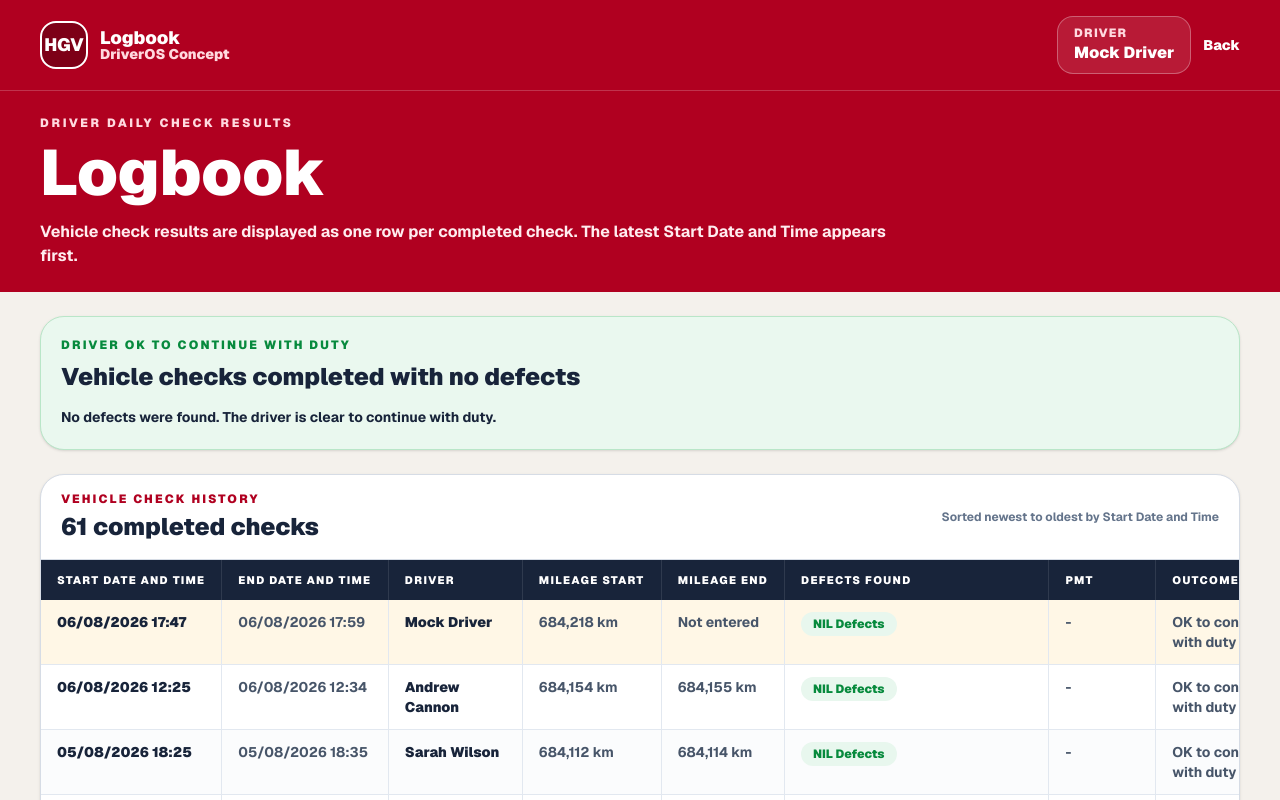
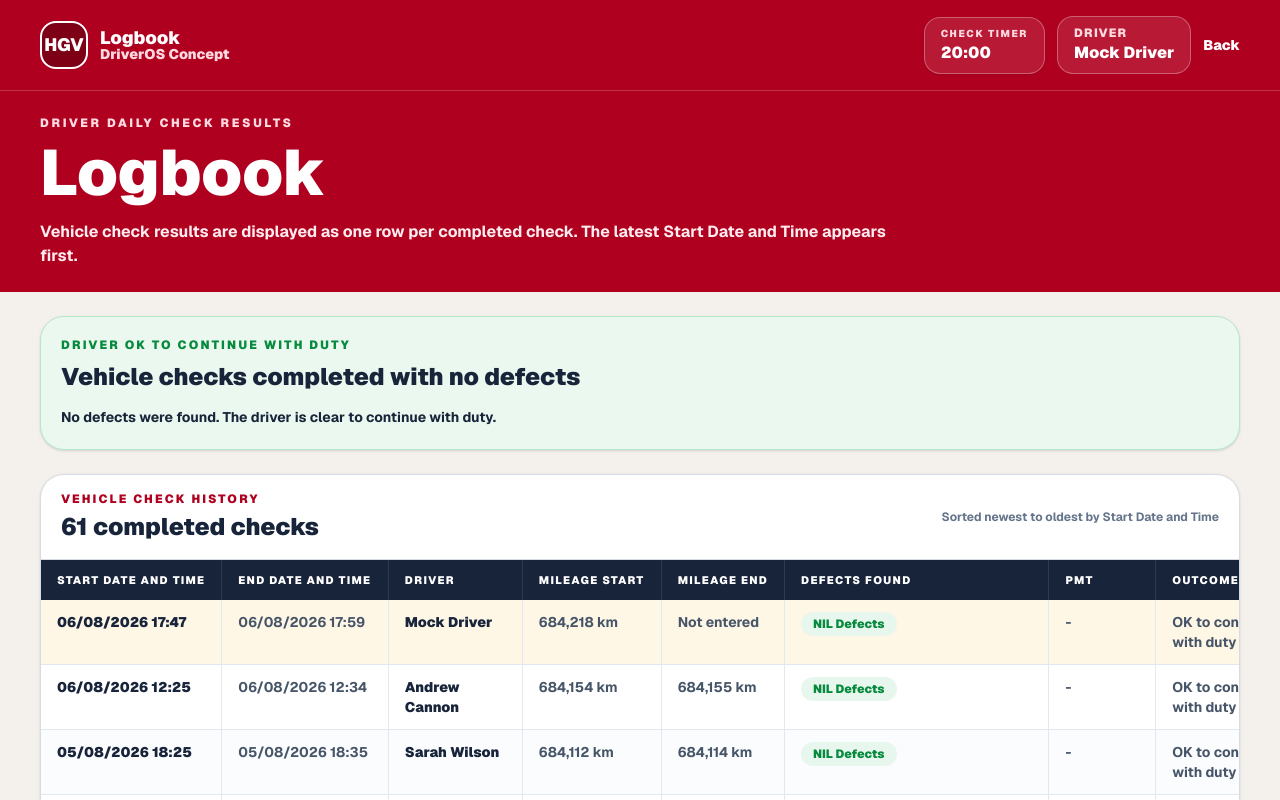
Before and after one commit to acannon76/rugby-league-supporter-web, a Next.js app: page /internal/logbook in a window 1280 px wide. Shown: the top 800 px of the page. Built offline with nearby package versions, Linux system fonts and the light colour scheme.

Commit message:
checks 2

```diff
--- a/src/app/internal/logbook/page.tsx
+++ b/src/app/internal/logbook/page.tsx
@@ -3,6 +3,7 @@
 import Link from "next/link";
 import { useMemo, useState } from "react";
 import DriverName from "../DriverName";
+import VehicleCheckTimer from "../vehicle-checks/VehicleCheckTimer";
 import {
   altLogbookStorageKey,
   formatDateTime,
@@ -164,6 +165,8 @@ export default function LogbookPage() {
           </div>
 
           <div className="flex flex-col gap-3 sm:flex-row sm:items-center">
+            <VehicleCheckTimer />
+
             <div className="rounded-2xl border border-white/30 bg-white/10 px-4 py-2">
               <p className="text-xs font-black uppercase tracking-widest text-[#ffd9df]">
                 Driver
--- a/src/app/internal/vehicle-checks-alt/page.tsx
+++ b/src/app/internal/vehicle-checks-alt/page.tsx
@@ -112,10 +112,10 @@ export default function VehicleChecksAltPage() {
 
     window.localStorage.setItem(altLogbookStorageKey, JSON.stringify(logbookEntry));
 
-    // Reset the completed check so the next vehicle check starts blank.
+    // Reset the completed check fields, but keep the shared countdown running.
+    // The timer is only cleared by the explicit mockup reset action.
     window.localStorage.removeItem(altStatusStorageKey);
     window.localStorage.removeItem(altMileageStorageKey);
-    window.localStorage.removeItem("hgv-check-timer-started-at");
     altCheckCategories.forEach((category) => {
       window.localStorage.removeItem(`hgv-alt-category-state-${category.slug}`);
     });
```
